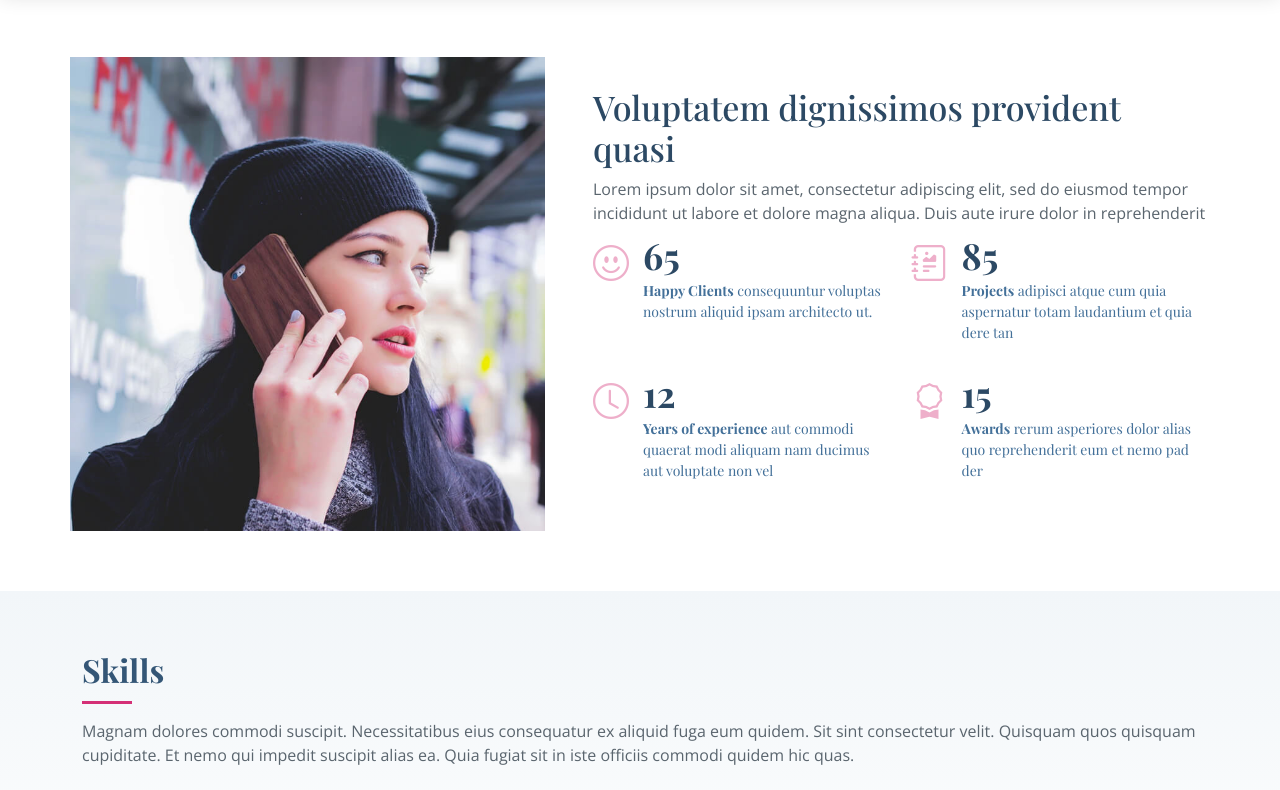
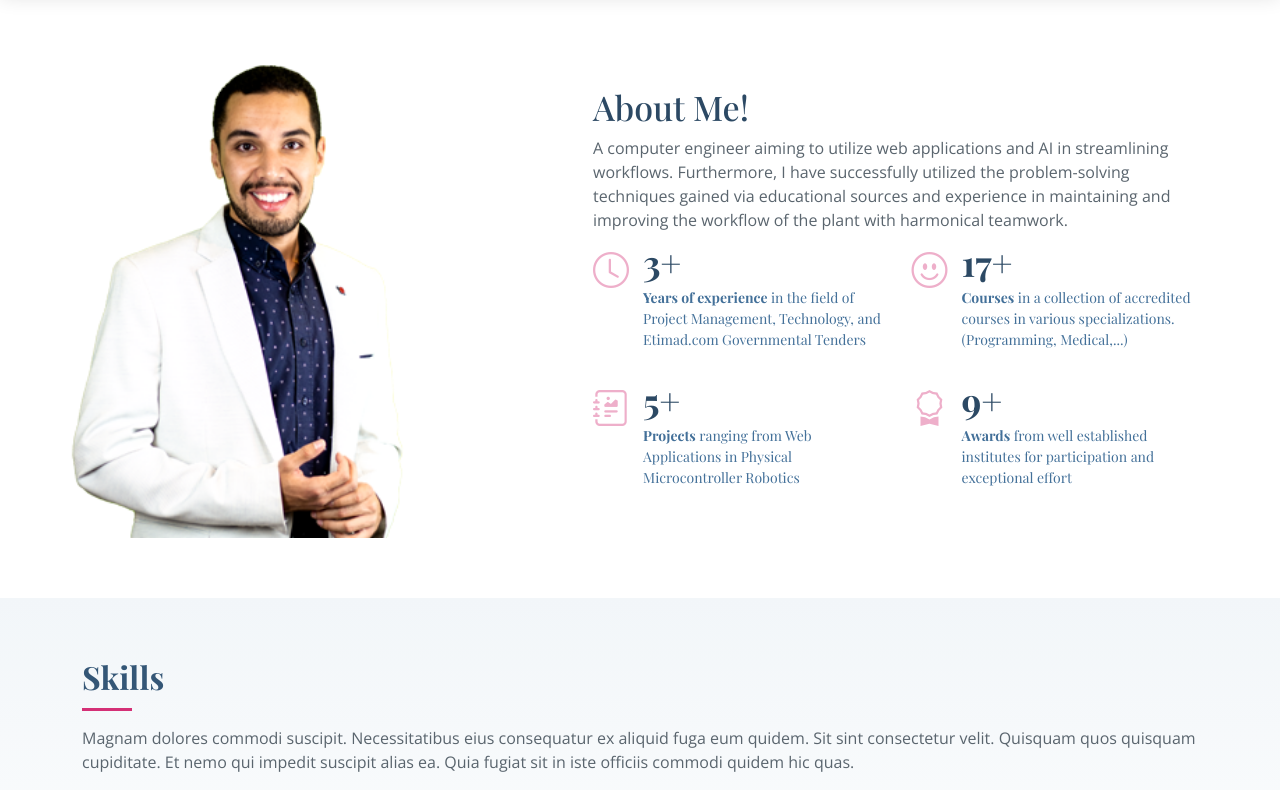
Before and after one commit to iiDeSTRoYeR/Portofolio, a website: page index.html in a window 1280 px wide. Shown: the part 663-1453 px from the top of the page. Drawn offline with nearby package versions, Linux system fonts and the light colour scheme; a web font is replaced by a local one.

Commit message:
Initial Commit

```diff
--- a/css/style.css
+++ b/css/style.css
@@ -453,7 +453,7 @@ section {
   color: #6b96be;
 }
 .about .image {
-  background: url("../img/me.jpg") center center no-repeat;
+  background: url("../img/me.png") center center no-repeat;
   background-size: cover;
   min-height: 400px;
 }
@@ -469,6 +469,10 @@ section {
   .about .image img {
     max-width: 100%;
   }
+}
+
+.purecounter:after{
+  content: '+' !important;
 }
 
 /*--------------------------------------------------------------
--- a/index.html
+++ b/index.html
@@ -5,9 +5,9 @@
   <meta charset="utf-8">
   <meta content="width=device-width, initial-scale=1.0" name="viewport">
 
-  <title>Lonely Bootstrap Template - Index</title>
-  <meta content="" name="description">
-  <meta content="" name="keywords">
+  <title>Ahmed Fayez</title>
+  <meta content="Ahmed Fayez Portofolio CV/Resume" name="description">
+  <meta content="Ahmed Fayez, Web developer, Django, Saudi Arabia" name="keywords">
 
   <!-- Favicons -->
   <link href="img/favicon.png" rel="icon">
@@ -38,8 +38,8 @@
 
   <!-- ======= Hero Section ======= -->
   <section id="hero" class="d-flex flex-column align-items-center justify-content-center">
-    <h1>Hi, I'm Alice!</h1>
-    <h2>I am a graphic designer</h2>
+    <h1>Hi, I'm Ahmed!</h1>
+    <h2>I am a Computer Engineer</h2>
     <a href="#about" class="btn-get-started scrollto"><i class="bi bi-chevron-double-down"></i></a>
   </section><!-- End Hero -->
 
@@ -48,7 +48,7 @@
     <div class="container d-flex align-items-center justify-content-between">
 
       <div class="logo">
-        <h1><a href="index.html">Lonely</a></h1>
+        <h1><a href="index.html">Ahmed Fayez</a></h1>
         <!-- Uncomment below if you prefer to use an image logo -->
         <!-- <a href="index.html"><img src="img/logo.png" alt="" class="img-fluid"></a>-->
       </div>
@@ -95,40 +95,42 @@
           <div class="image col-xl-5 d-flex align-items-stretch justify-content-center justify-content-lg-start"></div>
           <div class="col-xl-7 ps-0 ps-lg-5 pe-lg-1 d-flex align-items-stretch">
             <div class="content d-flex flex-column justify-content-center">
-              <h3>Voluptatem dignissimos provident quasi</h3>
+              <h3>About Me!</h3>
               <p>
-                Lorem ipsum dolor sit amet, consectetur adipiscing elit, sed do eiusmod tempor incididunt ut labore et dolore magna aliqua. Duis aute irure dolor in reprehenderit
+                A computer engineer aiming to utilize web applications and AI in streamlining workflows.
+                Furthermore, I have successfully utilized the problem-solving techniques gained via educational sources and experience in maintaining and improving the workflow of the plant with harmonical teamwork.
               </p>
               <div class="row">
                 <div class="col-md-6 d-md-flex align-items-md-stretch">
                   <div class="count-box">
+                    <i class="bi bi-clock"></i>
+                    <span data-purecounter-start="0" data-purecounter-end="3" data-purecounter-duration="1" class="purecounter"></span>
+                    <p><strong>Years of experience</strong> in the field of Project Management, Technology, and Etimad.com Governmental Tenders</p>
+                  </div>
+                </div>
+                <div class="col-md-6 d-md-flex align-items-md-stretch">
+                  <div class="count-box">
                     <i class="bi bi-emoji-smile"></i>
-                    <span data-purecounter-start="0" data-purecounter-end="65" data-purecounter-duration="1" class="purecounter"></span>
-                    <p><strong>Happy Clients</strong> consequuntur voluptas nostrum aliquid ipsam architecto ut.</p>
+                    <span data-purecounter-start="0" data-purecounter-end="+17" data-purecounter-duration="1" class="purecounter"></span>
+                    <p><strong>Courses</strong> in a collection of accredited courses in various specializations. (Programming, Medical,...)</p>
                   </div>
                 </div>
 
                 <div class="col-md-6 d-md-flex align-items-md-stretch">
                   <div class="count-box">
                     <i class="bi bi-journal-richtext"></i>
-                    <span data-purecounter-start="0" data-purecounter-end="85" data-purecounter-duration="1" class="purecounter"></span>
-                    <p><strong>Projects</strong> adipisci atque cum quia aspernatur totam laudantium et quia dere tan</p>
+                    <span data-purecounter-start="0" data-purecounter-end="5" data-purecounter-duration="1" class="purecounter"></span>
+                    <p><strong>Projects</strong> ranging from Web Applications in Physical Microcontroller Robotics</p>
                   </div>
                 </div>
 
-                <div class="col-md-6 d-md-flex align-items-md-stretch">
-                  <div class="count-box">
-                    <i class="bi bi-clock"></i>
-                    <span data-purecounter-start="0" data-purecounter-end="12" data-purecounter-duration="1" class="purecounter"></span>
-                    <p><strong>Years of experience</strong> aut commodi quaerat modi aliquam nam ducimus aut voluptate non vel</p>
-                  </div>
-                </div>
+
 
                 <div class="col-md-6 d-md-flex align-items-md-stretch">
                   <div class="count-box">
                     <i class="bi bi-award"></i>
-                    <span data-purecounter-start="0" data-purecounter-end="15" data-purecounter-duration="1" class="purecounter"></span>
-                    <p><strong>Awards</strong> rerum asperiores dolor alias quo reprehenderit eum et nemo pad der</p>
+                    <span data-purecounter-start="0" data-purecounter-end="9" data-purecounter-duration="1" class="purecounter"></span>
+                    <p><strong>Awards</strong> from well established institutes for participation and exceptional effort</p>
                   </div>
                 </div>
               </div>
```
Also changed, not shown: img/hero-bg.jpg, img/me.png (added).
